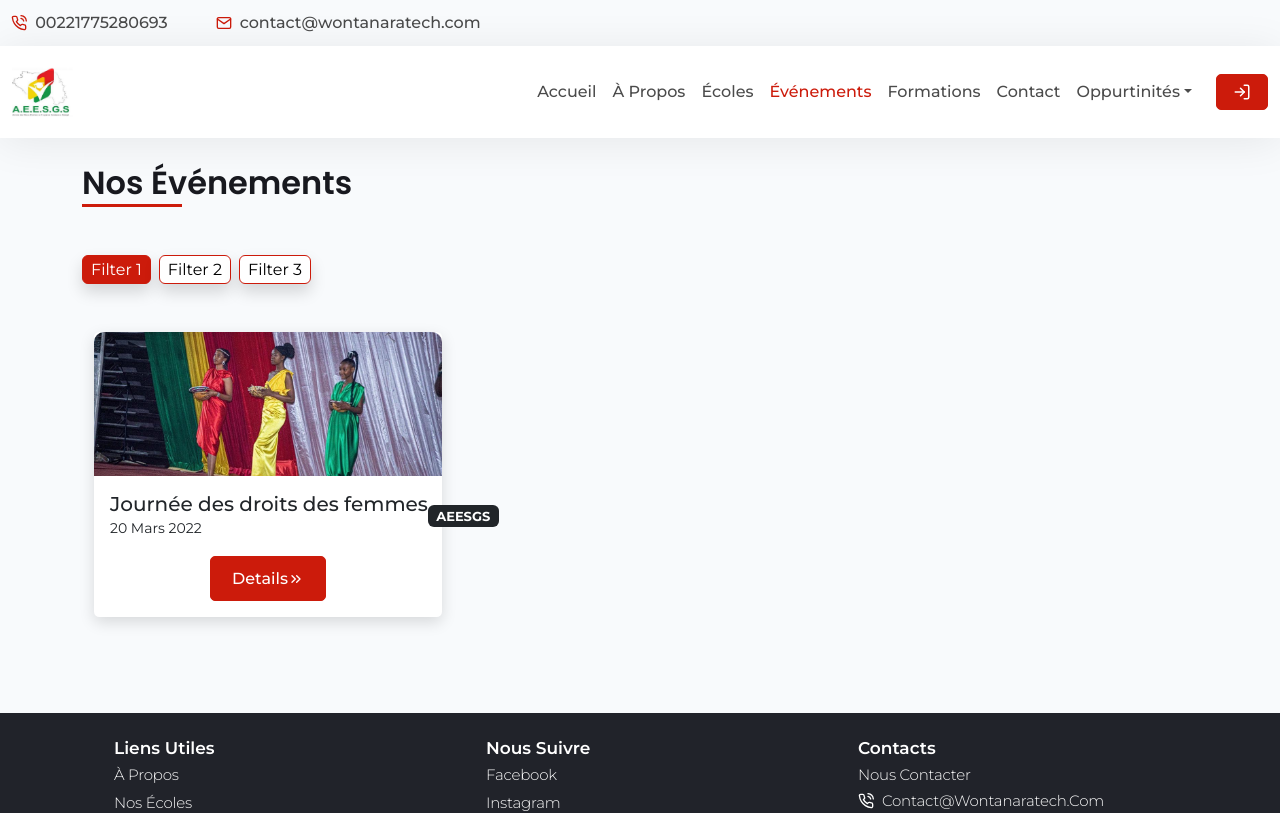
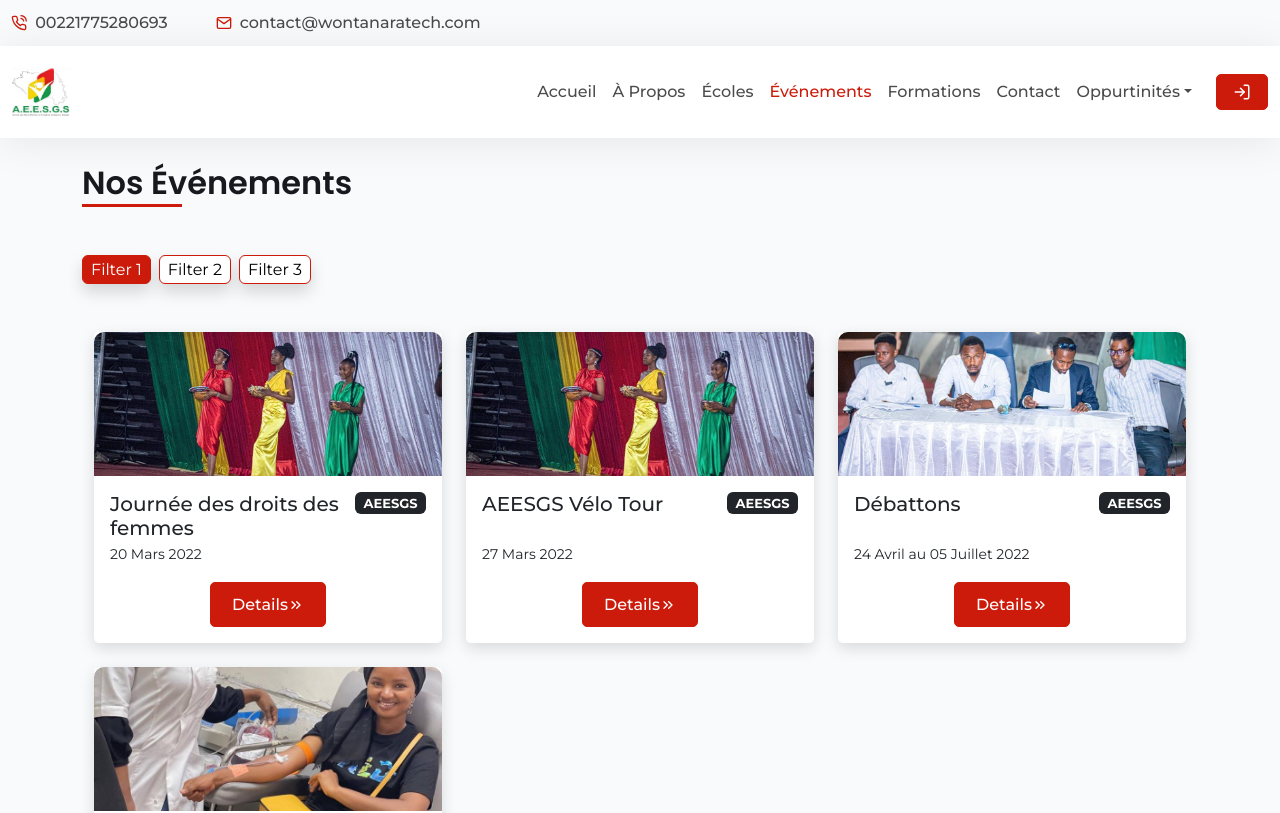
Before and after one commit to alphakahere/wontanara-technology-front, a React (Create React App) app: page /nos-evenements in a window 1280 px wide. Shown: the top 813 px of the page. Built offline with nearby package versions, Linux system fonts and the light colour scheme.

Commit message:
add event

```diff
--- a/src/components/About/About.tsx
+++ b/src/components/About/About.tsx
@@ -99,7 +99,7 @@ export function AboutSection() {
 					height={width > 767 ? "500px" : "300px"}
 					src={aboutVideo}
 					loading="lazy"
-					allow="autoplay; encrypted-media"
+					// allow="autoplay; encrypted-media"
 				/>
 			</div>
 			<div className="col-lg-6 pe-xxl-4">
--- a/src/components/Events/Event.css
+++ b/src/components/Events/Event.css
@@ -4,6 +4,9 @@
 .events-details .gallery-container .image-gallery-play-button:hover .image-gallery-svg ,
 .events-details .gallery-container .image-gallery-fullscreen-button:hover .image-gallery-svg  {
 	color: #cc1b0b;
+}
+.events-details .image-gallery-content .image-gallery-slide .image-gallery-image {
+    max-height: calc(70vh - 80px);
 }
 .event-card {
 	background: #ffffff;
@@ -25,3 +28,6 @@
 	object-fit: cover;
 	object-position: center;
 }
+.detail-text p{
+	margin-bottom: 10px !important;
+}
--- a/src/components/Events/EventCard.tsx
+++ b/src/components/Events/EventCard.tsx
@@ -14,9 +14,15 @@ const EventCard = ({ event }: { event: IEvent }) => {
 				/>
 			</div>
 			<div className="p-3">
-				<div className="d-flex justify-content-between align-items-center mb-3">
-					<div>
-						<h5 className="card-title card-custom-title">{event?.title}</h5>
+				<div className="d-flex justify-content-between align-items-start mb-3">
+					<div className="flex-fill">
+						<h5
+							className="card-title card-custom-title"
+							style={{ maxHeight: 50, height: 50 }}
+						>
+							{event?.title.slice(0, 40)}
+							{event?.title.length > 40 && "..."}
+						</h5>
 						<small>{event.date}</small>
 					</div>
 					<h6 className="card-name badge text-bg-dark fs-13">
--- a/src/components/Events/EventData.ts
+++ b/src/components/Events/EventData.ts
@@ -1,10 +1,15 @@
-// import ds1 from "../../assets/images/DS/ds1.jpeg";
-// import ds2 from "../../assets/images/DS/ds2.jpeg";
-// import ds3 from "../../assets/images/DS/ds3.jpeg";
-// import ds4 from "../../assets/images/DS/ds4.jpeg";
+import ds1 from "../../assets/images/DS/ds1.jpeg";
+import ds2 from "../../assets/images/DS/ds2.jpeg";
+import ds3 from "../../assets/images/DS/ds3.jpeg";
+import ds4 from "../../assets/images/DS/ds4.jpeg";
 
 import jc1 from "../../assets/images/jc/jc1.jpeg";
 import jc2 from "../../assets/images/jc/jc2.jpeg";
+
+import d1 from "../../assets/images/debat/d1.jpeg";
+import d2 from "../../assets/images/debat/d2.jpeg";
+import d3 from "../../assets/images/debat/d3.jpeg";
+import d4 from "../../assets/images/debat/d4.jpeg";
 
 export interface IEvent {
 	title: string;
@@ -19,10 +24,35 @@ export const events: IEvent[] = [
 		date: "20 Mars 2022",
 		author: "AEESGS",
 		description:
-			"Partant du fait que la femme occupe une place importante au sein de la société en général et de l’Amicale en particulier, considérant que la femme représente un vecteur clé de l’épanouissement dans le milieu éducatif et scientifique et que ses droits doivent être connus de tous, que le respect de la femme doit être le reflet de notre vivre ensemble, cette activité représente l’occasion de renforcer l’autonomisation de la femme. L'objectif de cette activité est de valoriser les femmes en leur donnant l’occasion de s’exprimer à travers des thématiques dédiées à cet effet.",
+			"<p>Partant du fait que la femme occupe une place importante au sein de la société en général et de l’Amicale en particulier, considérant que la femme représente un vecteur clé de l’épanouissement dans le milieu éducatif et scientifique et que ses droits doivent être connus de tous, que le respect de la femme doit être le reflet de notre vivre ensemble, cette activité représente l’occasion de renforcer l’autonomisation de la femme.</p> <p>L'objectif de cette activité est de valoriser les femmes en leur donnant l’occasion de s’exprimer à travers des thématiques dédiées à cet effet.</p>",
 		images: [jc1, jc2],
 	},
+	{
+		title: "AEESGS Vélo Tour",
+		date: "27 Mars 2022",
+		author: "AEESGS",
+		description:
+			"<p>l’activité a eu lieu DIMANCHE 27 MARS 2022. Itinéraire : marché fass – Monument de la Renaissance (ouakam) – marché fass.</p><p> Au total 44 personnes ont participé à l’activité.</p>",
+		images: [jc1, jc2],
+	},
+	{
+		title: "Débattons",
+		date: "24 Avril au 05 Juillet 2022",
+		author: "AEESGS",
+		description:
+			"<p>Dans la réflexion de son plan d’action annuel, l’amicale a décidé de mettre en place le débattons qui est un concours de débat d’échange et de partage d’idées au tour d’un thème scientifique culturel et politique.</p> <p> Les objectifs de L’AEESGS sont de permettre à tous les étudiants de ses différentes antennes d’échanger, de donner leurs avis au milieu d’autres voix dissidentes selon un thème précis afin de promouvoir des compétences allocutives et l’excellence au sein des milieux scolaire et estudiantin de la communauté guinéenne.</p><p>La finale de ce tournoi opposa l’antenne d’ IMAN face à celle d’IPD Thomas Sankara, IMAN sorti vainqueur.</p>",
+		images: [d1, d2, d3, d4],
+	},
+	{
+		title: "Journée don de sang",
+		date: "25 juin 2022",
+		author: "AEESGS",
+		description:
+			"<p>Dans le souci de sauver des vies et d’apporter son aide aux personnes en besoin de sang, l’AEESGS avec la collaboration avec d’autres associations a organisé une journée de Don de sang le 25 Juin 2022 au centre national de transfusion sanguine (CNTS).</p><p>Objectif réalisé : 50 poches de sang collecté</p>",
+		images: [ds1, ds2, ds3, ds4],
+	},
 ];
+
 // {
 //     title: "Formation des membres du bureau",
 //     date: "06/03/2022",
--- a/src/components/Events/EventDetail.tsx
+++ b/src/components/Events/EventDetail.tsx
@@ -2,25 +2,6 @@ import React from "react";
 import ImageGallery from "react-image-gallery";
 import "react-image-gallery/styles/css/image-gallery.css";
 import { useLocation } from "react-router-dom";
-
-// const images = [
-// 	{
-// 		original: "https://picsum.photos/id/1000/2000/700/",
-// 		thumbnail: "https://picsum.photos/id/1000/250/150/",
-// 	},
-// 	{
-// 		original: "https://picsum.photos/id/1020/2000/700/",
-// 		thumbnail: "https://picsum.photos/id/1020/250/150/",
-// 	},
-// 	{
-// 		original: "https://picsum.photos/id/1019/2000/700/",
-// 		thumbnail: "https://picsum.photos/id/1019/250/150/",
-// 	},
-// 	{
-// 		original: "https://picsum.photos/id/1014/2000/700/",
-// 		thumbnail: "https://picsum.photos/id/1014/250/150/",
-// 	},
-// ];
 
 const EventDetail = () => {
 	const event = useLocation()?.state as any;
@@ -33,6 +14,14 @@ const EventDetail = () => {
 			original: event?.images[1],
 			thumbnail: event?.images[1],
 		},
+		{
+			original: event?.images[2],
+			thumbnail: event?.images[2],
+		},
+		{
+			original: event?.images[3],
+			thumbnail: event?.images[3],
+		},
 	];
 	return (
 		<div className="py-4 events-details">
@@ -44,33 +33,10 @@ const EventDetail = () => {
 					<h2 className="detail-title">{event?.title}</h2>
 					<h6 className="card-name badge text-bg-dark">{event?.author}</h6>
 				</div>
-				<div className="detail-text">
-					<p>{event?.description}</p>
-					{/* <p>
-						Lorem ipsum dolor sit amet, consectetur adipisicing elit. A
-						beatae minima ipsam sit voluptas nam illo consequuntur impedit
-						officia omnis distinctio dolores, autem, iste odio facere ad
-						voluptates consequatur aspernatur?
-					</p>
-					<p>
-						Lorem ipsum dolor sit amet, consectetur adipisicing elit. A
-						beatae minima ipsam sit voluptas nam illo consequuntur impedit
-						officia omnis distinctio dolores, autem, iste odio facere ad
-						voluptates consequatur aspernatur?
-					</p>
-					<p>
-						Lorem ipsum dolor sit amet, consectetur adipisicing elit. A
-						beatae minima ipsam sit voluptas nam illo consequuntur impedit
-						officia omnis distinctio dolores, autem, iste odio facere ad
-						voluptates consequatur aspernatur?
-					</p>
-					<p>
-						Lorem ipsum dolor sit amet, consectetur adipisicing elit. A
-						beatae minima ipsam sit voluptas nam illo consequuntur impedit
-						officia omnis distinctio dolores, autem, iste odio facere ad
-						voluptates consequatur aspernatur?
-					</p> */}
-				</div>
+				<div
+					className="detail-text"
+					dangerouslySetInnerHTML={{ __html: event?.description }}
+				/>
 			</div>
 		</div>
 	);
--- a/src/components/Events/Events.tsx
+++ b/src/components/Events/Events.tsx
@@ -48,5 +48,4 @@ const Events = () => {
 		</div>
 	);
 };
-
 export default Events;
--- a/src/components/Home/Home.css
+++ b/src/components/Home/Home.css
@@ -92,7 +92,6 @@
 	color: #cc1b0b;
 }
 .card-custom-title {
-	white-space: nowrap;
 	font-size: clamp(14px, 2vw, 20px);
 }
 .member-card-name {
--- a/src/components/Home/Home.tsx
+++ b/src/components/Home/Home.tsx
@@ -3,13 +3,14 @@ import Carousel from "react-multi-carousel";
 import "react-multi-carousel/lib/styles.css";
 import "./Home.css";
 import AppBanner from "./HomeSection/Banner";
-import { events, schools } from "../../utils/Constant";
+import { schools } from "../../utils/Constant";
 import SchoolCard from "../School/SchoolCard";
 import EventCard from "../Events/EventCard";
 import { AboutSection } from "../About/About";
 import Teams from "./HomeSection/Teams";
 import Partenaires from "./HomeSection/Partenaires";
 import { ContactComponent } from "../Contact/Contact";
+import { events } from "../Events/EventData";
 const responsive = {
 	superLargeDesktop: {
 		breakpoint: { max: 4000, min: 3000 },
@@ -63,9 +64,9 @@ const Home = () => {
 							dotListClass="custom-dot-list-style"
 							itemClass="carousel-item-padding-40-px"
 						>
-							{/* {events?.map((event, i) => (
+							{events?.map((event, i) => (
 								<EventCard key={i} event={event} />
-							))} */}
+							))}
 						</Carousel>
 					</div>
 				</section>
```
